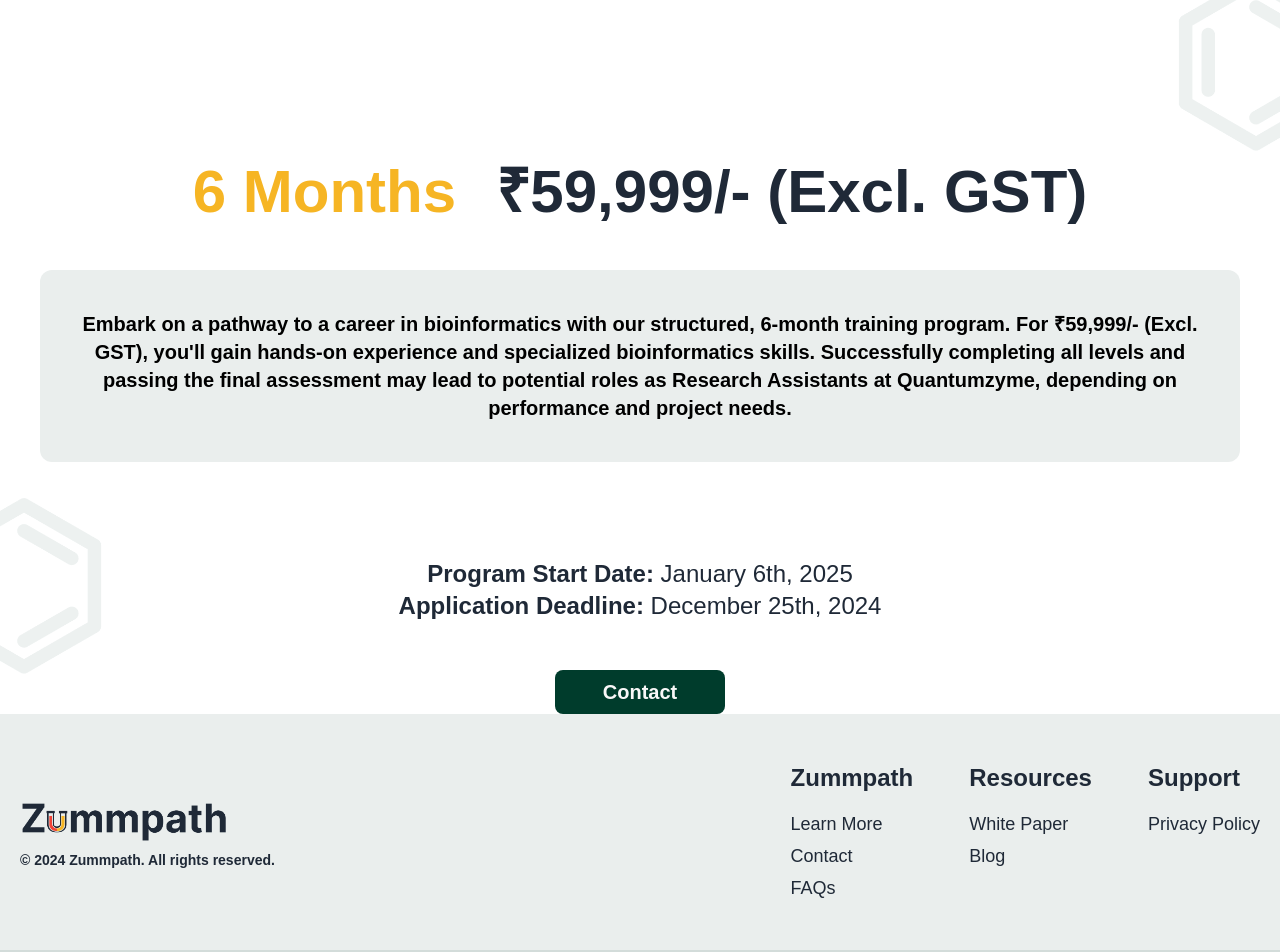
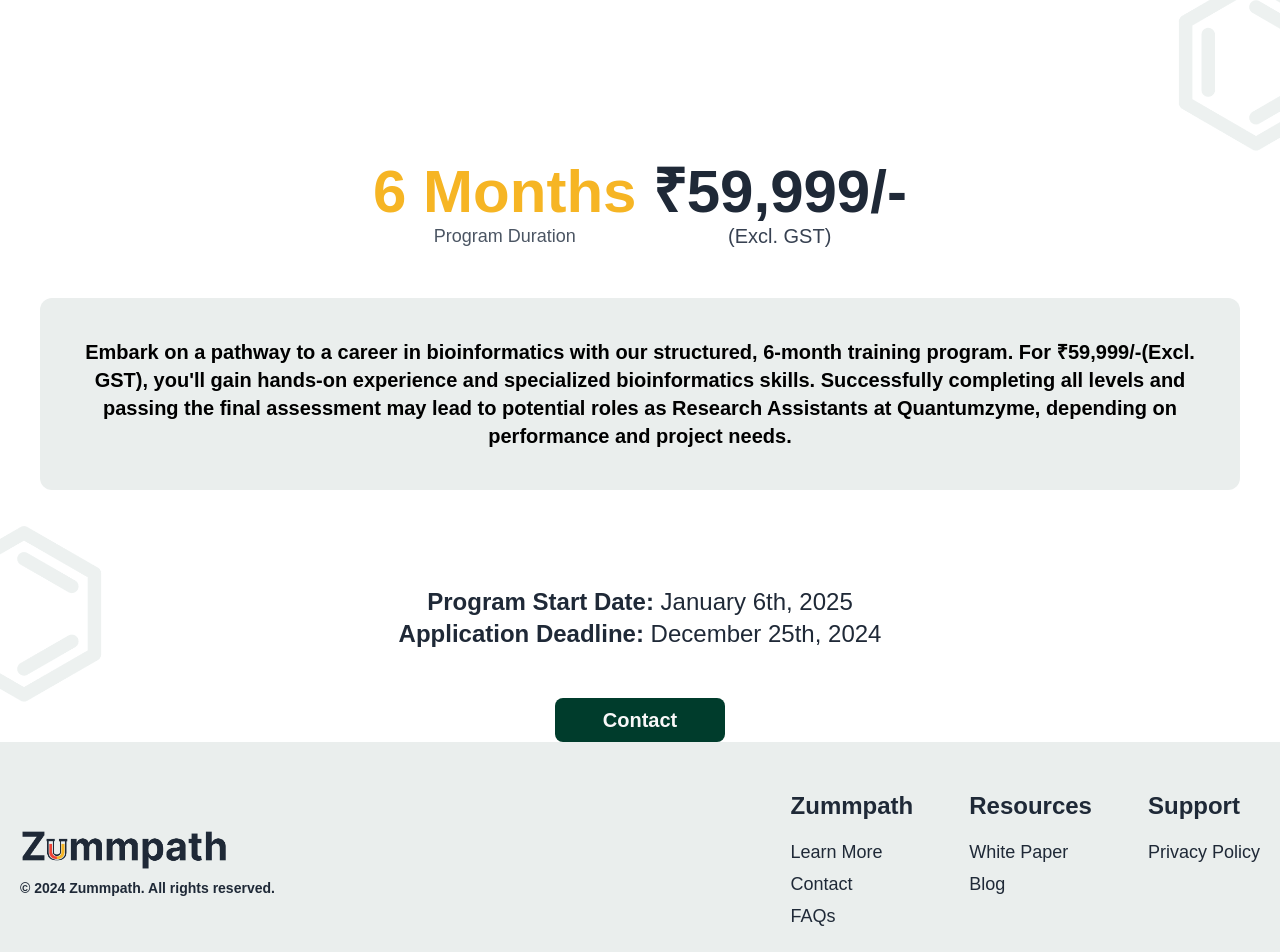
Before and after one commit to DanielCikora/zummpath-bio-informatics, a React (Create React App) app: page / in a window 1280 px wide. Shown: the part 3294-4246 px from the top of the page. Built offline with nearby package versions, Linux system fonts and the light colour scheme; the HTML template or start-up script is replaced by a standard one.

Commit message:
Price Text Fixed.

```diff
--- a/src/components/careers/Careers.jsx
+++ b/src/components/careers/Careers.jsx
@@ -17,22 +17,29 @@
         <h2 className='md:text-6xl mediumSmall:text-5xl text-4xl font-semibold text-center text-royalGreen md:mb-48 mb-24'>
           Careers
         </h2>
-        <div className='highlighted-info flex md:flex-row flex-col justify-center items-center gap-10 mb-12'>
-          <h2 className='duration text-6xl font-bold text-mainYellow'>
-            6 Months
-          </h2>
-          <h2 className='price text-6xl font-bold text-gray-800'>
-            ₹59,999/- (Excl. GST)
-          </h2>
+        <div className='highlighted-info flex flex-col md:flex-row justify-center items-center gap-4 mb-12'>
+          <div className='text-center'>
+            <h2 className='duration text-6xl font-bold text-mainYellow'>
+              6 Months
+            </h2>
+            <p className='text-lg text-gray-600'>Program Duration</p>
+          </div>
+          <div className='text-center'>
+            <h2 className='price text-6xl font-bold text-gray-800'>
+              ₹59,999/-
+            </h2>
+            <p className='text-xl text-gray-700'>(Excl. GST)</p>
+          </div>
         </div>
+
         <p className='careers-para bg-[#EAEEED] md:py-10 py-4 px-4 max-w-[1200px] mx-auto md:text-xl text-lg md:font-semibold text-center rounded-xl mb-24'>
           Embark on a pathway to a career in bioinformatics with our structured,{" "}
           <strong>6-month</strong> training program. For{" "}
-          <strong>₹59,999/- (Excl. GST)</strong>, you'll gain hands-on
-          experience and specialized bioinformatics skills. Successfully
-          completing all levels and passing the final assessment may lead to
-          potential roles as Research Assistants at Quantumzyme, depending on
-          performance and project needs.
+          <strong>₹59,999/-</strong>(Excl. GST), you'll gain hands-on experience
+          and specialized bioinformatics skills. Successfully completing all
+          levels and passing the final assessment may lead to potential roles as
+          Research Assistants at Quantumzyme, depending on performance and
+          project needs.
         </p>
         <div className='text-center md:text-2xl text-xl font-medium text-gray-800 mb-12'>
           <p>
--- a/src/components/program/Program.jsx
+++ b/src/components/program/Program.jsx
@@ -2,7 +2,6 @@
 import { gsap } from "gsap";
 import { ScrollTrigger } from "gsap/ScrollTrigger";
 import "./program.css";
-import DotsImage from "../assets/images/programImages/program-dots.png";
 gsap.registerPlugin(ScrollTrigger);
 const Program = () => {
   const bulbsRef = useRef([]);
@@ -15,44 +14,33 @@
     );
     gsap.fromTo(
       circles,
-      { backgroundColor: "#F8F8F8" }, // Initial background color
+      { backgroundColor: "#F8F8F8" },
       {
-        backgroundColor: "#003C2C", // Fill with royalGreen
+        backgroundColor: "#003C2C",
         duration: 1,
         ease: "power2.out",
         stagger: {
-          each: 1, // Sequential delay between fills
-          from: "start", // Fill circles from left to right
+          each: 1,
+          from: "start",
         },
         scrollTrigger: {
           trigger: bulbsRef.current[0],
           start: "top 80%",
           toggleActions: "play none none none",
-        },
-        onUpdate: function () {
-          numbers.forEach((num, i) => {
-            const circleBg = window.getComputedStyle(
-              circles[i]
-            ).backgroundColor;
-            if (circleBg === "rgb(0, 60, 44)") {
-              gsap.to(num, {
-                color: "#F8F8F8",
-                duration: 0.4,
-                overwrite: "auto",
-              });
-            }
-          });
-        },
-        onComplete: function () {
-          // Ensure all numbers, especially the last one, are white at the end.
-          numbers.forEach((num) => {
-            gsap.to(num, { color: "white", duration: 0.2 });
-          });
+          onEnter: () => {
+            numbers.forEach((num) => {
+              gsap.to(num, { color: "#F8F8F8", duration: 0.4 });
+            });
+          },
+          onLeave: () => {
+            numbers.forEach((num) => {
+              gsap.to(num, { color: "#F8F8F8", duration: 0.2 });
+            });
+          },
         },
       }
     );
   }, []);
-
   const programTexts = [
     {
       id: 1,
```
